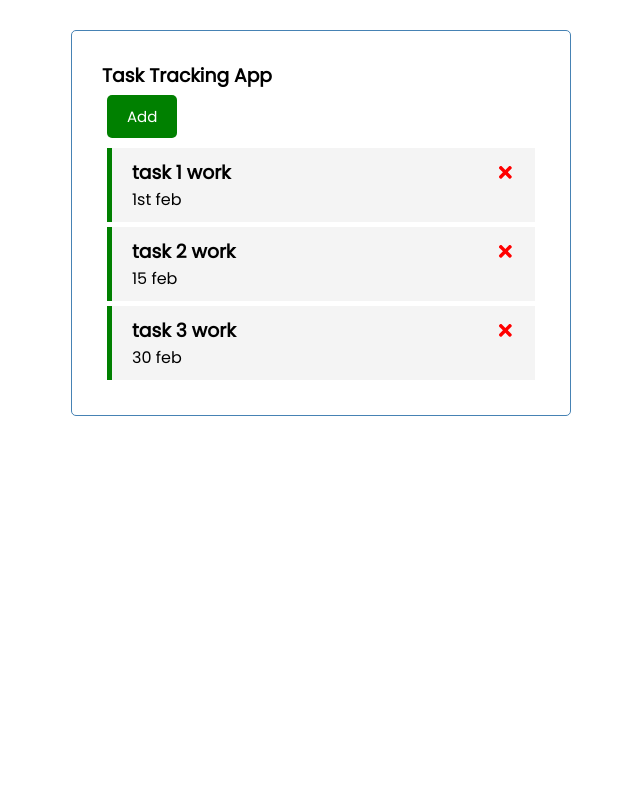
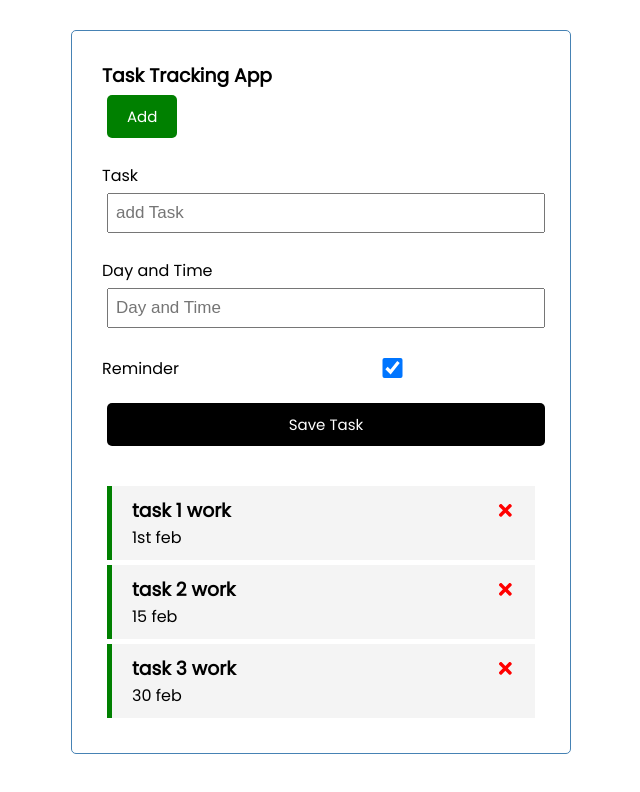
Before and after one commit to Abhishek4298/reactlearnTraversy, a React (Create React App) app: page / in a window 1280 px wide. Shown: the top 792 px of the page, without its empty margins (319-959 px from the left). Built offline with nearby package versions, Linux system fonts and the light colour scheme.

Commit message:
Adding task

```diff
--- a/src/App.js
+++ b/src/App.js
@@ -3,6 +3,7 @@
 import './App.css';
 import Header from "./component/Header";
 import Tasks from "./component/Tasks";
+import AddTask from "./component/AddTask";
 
 function App() {
   const [tasks, setTasks] = useState([
@@ -29,17 +30,23 @@
     setTasks(tasks.filter((task) => task.id !== id));
   }
 
+  const addTask = (task) => {
+    const id = Math.floor(Math.random() * 10000) + 1
+    const newTask = { id, ...task }
+    setTasks([...tasks, newTask])
+  }
   const toggleReminder = (id) => {
     setTasks(tasks.map((task) => task.id === id ? { ...task, reminder: !task.reminder } : task))
   }
+
 
   return (
     <div className="container">
       {/* <h1 style={{ color: "blue" }}> */}
       <Header title="Task Tracking App" />
+      <AddTask onAdd={addTask} />
       {/* </h1> */}
       { tasks.length > 0 ? <Tasks tasks={tasks} onToggle={toggleReminder} onDelete={deleteTask} /> : <p style={{ color: "red" }}>No Task Found</p>}
-
     </div >
   );
 }
--- /dev/null
+++ b/src/component/AddTask.jsx
@@ -0,0 +1,48 @@
+import { useState } from "react"
+
+const AddTask = ({ onAdd }) => {
+    const [text, setText] = useState('');
+    const [day, setDay] = useState('');
+    const [reminder, setReminder] = useState('false');
+    const onSubmit = (e) => {
+        e.preventDefault();
+        if (!text) {
+            alert("plase add text")
+            return
+        }
+        onAdd({ text, day, reminder })
+        setText('')
+        setDay('')
+        setReminder(false)
+    }
+
+    return (
+        <>
+            <form className="add-form" onSubmit={onSubmit}>
+                <div className="form-control">
+                    <label>Task</label>
+                    <input type="text" placeholder="add Task"
+                        value={text}
+                        onChange={(e) => setText(e.target.value)} />
+                </div>
+                <div className="form-control">
+                    <label> Day and Time </label>
+                    <input type="text" placeholder="Day and Time "
+                        value={day}
+                        onChange={(e) => setDay(e.target.value)} />
+                </div>
+                <div className="form-control form-control-check">
+                    <label>Reminder</label>
+                    <input type="checkbox"
+                        value={reminder}
+                        checked={reminder}
+                        onChange={(e) => setReminder(e.currentTarget.checked)} />
+                </div>
+                <input type="submit" value="Save Task" className="btn btn-block" />
+            </form>
+
+        </>
+    )
+}
+
+export default AddTask
```
